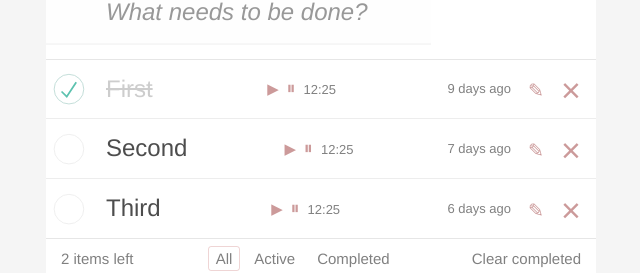
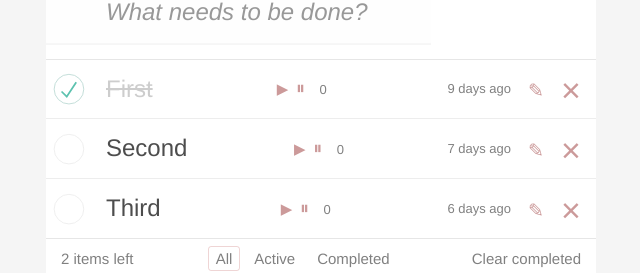
Before and after one commit to andreev-oe/todo-app, a React (Create React App) app: page / in a window 1280 px wide. Shown: the part 151-424 px from the top of the page, without its empty margins (319-959 px from the left). Built offline with nearby package versions, Linux system fonts and the light colour scheme.

Commit message:
WIP: add timers for tasks

```diff
--- a/public/styles/index.css
+++ b/public/styles/index.css
@@ -4,6 +4,10 @@ body {
   padding: 0;
   width: 100vw;
   overflow-x: hidden;
+}
+
+.estimated-time {
+  padding-left: 10px ;
 }
 
 button {
--- a/src/components/app/app.jsx
+++ b/src/components/app/app.jsx
@@ -42,6 +42,11 @@ export default class App extends React.Component {
           description: 'First',
           created: new Date(2023, 3, 28, 12),
           editing: false,
+          startTime: Date.now(),
+          endTime: 0,
+          elapsedTime: 0,
+          totalTime: 0,
+          taskTimerInterval: null,
         },
         {
           id: this.userMaxId++,
@@ -50,6 +55,11 @@ export default class App extends React.Component {
           description: 'Second',
           created: new Date(2023, 3, 30, 9),
           editing: false,
+          startTime: Date.now(),
+          endTime: 0,
+          elapsedTime: 0,
+          totalTime: 0,
+          taskTimerInterval: null,
         },
         {
           id: this.userMaxId++,
@@ -58,6 +68,11 @@ export default class App extends React.Component {
           description: 'Third',
           created: new Date(2023, 4, 1, 19),
           editing: false,
+          startTime: Date.now(),
+          endTime: 0,
+          elapsedTime: 0,
+          totalTime: 0,
+          taskTimerInterval: null,
         },
       ],
       filterButtons: [
@@ -111,6 +126,11 @@ export default class App extends React.Component {
         description: text,
         created: new Date(),
         editing: false,
+        startTime: Date.now(),
+        endTime: 0,
+        elapsedTime: 0,
+        totalTime: 0,
+        taskTimerInterval: null,
       }
       this.setState(({ tasks }) => {
         const newTasks = [...tasks, newTask]
@@ -135,21 +155,6 @@ export default class App extends React.Component {
           }
         })
       }
-    }
-    this.changeFilterButtonClass = (target) => {
-      this.setState(({ filterButtons }) => {
-        const newFilteredButtons = filterButtons.map((button) => {
-          if (target === button.buttonText) {
-            button.className = filterButtonClassName.SELECTED
-            return button
-          }
-          button.className = filterButtonClassName.NOT_SELECTED
-          return button
-        })
-        return {
-          filterButtons: newFilteredButtons,
-        }
-      })
     }
     this.onFilterButtonClick = (evt) => {
       const targetButtonName = evt.target.dataset.buttonName
@@ -231,6 +236,55 @@ export default class App extends React.Component {
           break
       }
     }
+    this.startTimer = (evt) => {
+      const taskIndex = this.state.tasks.findIndex((task) => task.id === Number(evt.target.dataset.id))
+      this.setState(({ tasks }) => {
+        let updatedTask
+        updatedTask = {
+          ...tasks[taskIndex],
+        }
+        updatedTask.startTime = Date.now()
+        const newTasks = [...tasks.slice(0, taskIndex), updatedTask, ...tasks.slice(taskIndex + 1)]
+        return {
+          tasks: newTasks,
+        }
+      })
+      const taskTimerInterval = setInterval(() => {
+        this.setState(({ tasks }) => {
+          let updatedTask
+          updatedTask = {
+            ...tasks[taskIndex],
+          }
+          updatedTask.endTime = Date.now()
+          updatedTask.elapsedTime = updatedTask.endTime - updatedTask.startTime + updatedTask.totalTime
+          updatedTask.taskTimerInterval = taskTimerInterval
+          const newTasks = [...tasks.slice(0, taskIndex), updatedTask, ...tasks.slice(taskIndex + 1)]
+          return {
+            tasks: newTasks,
+          }
+        })
+      }, 1000)
+    }
+    this.stopTimer = (evt) => {
+      const taskIndex = this.state.tasks.findIndex(
+        (task) => task.id === evt || task.id === Number(evt.target?.dataset.id)
+      )
+      console.log('stopTimer')
+      this.setState(({ tasks }) => {
+        let updatedTask
+        updatedTask = {
+          ...tasks[taskIndex],
+        }
+        updatedTask.totalTime = updatedTask.elapsedTime
+        updatedTask.startTime = null
+        updatedTask.endTime = null
+        clearInterval(updatedTask.taskTimerInterval)
+        const newTasks = [...tasks.slice(0, taskIndex), updatedTask, ...tasks.slice(taskIndex + 1)]
+        return {
+          tasks: newTasks,
+        }
+      })
+    }
   }
 
   render() {
@@ -250,6 +304,8 @@ export default class App extends React.Component {
             onEditButtonClick={this.onEditButtonClick}
             onEditFieldKeyDown={this.onEditFieldKeyDown}
             filterButtons={this.state.filterButtons}
+            startTimer={this.startTimer}
+            stopTimer={this.stopTimer}
           />
           <Footer
             countActiveTasks={countActiveTasks}
--- a/src/components/task-list/task-list.jsx
+++ b/src/components/task-list/task-list.jsx
@@ -4,7 +4,16 @@ import PropTypes from 'prop-types'
 import Task from '../task/task.jsx'
 import { filterButtonName, taskStatusClassName } from '../app/app.jsx'
 
-const TaskList = ({ onEditFieldKeyDown, onEditButtonClick, onDelete, onToggleCompleted, tasks, filterButtons }) => {
+const TaskList = ({
+  onEditFieldKeyDown,
+  onEditButtonClick,
+  onDelete,
+  onToggleCompleted,
+  tasks,
+  filterButtons,
+  startTimer,
+  stopTimer,
+}) => {
   const activeFilterButton = filterButtons.find((button) => button.className === 'selected').buttonText
   const getFilteredTasks = (tasks, clickedFilterButtonName) => {
     let filteredTasks
@@ -32,11 +41,14 @@ const TaskList = ({ onEditFieldKeyDown, onEditButtonClick, onDelete, onToggleCom
         return (
           <Task
             key={id}
+            id={id}
             props={task}
             onToggleCompleted={onToggleCompleted}
             onDelete={onDelete}
             onEditButtonClick={onEditButtonClick}
             onEditFieldKeyDown={onEditFieldKeyDown}
+            startTimer={startTimer}
+            stopTimer={stopTimer}
           />
         )
       })}
--- a/src/components/task/task.jsx
+++ b/src/components/task/task.jsx
@@ -1,22 +1,32 @@
 import React from 'react'
 import PropTypes from 'prop-types'
-import { formatDistanceToNow } from 'date-fns'
+import { formatDistanceToNow, millisecondsToSeconds } from 'date-fns'
 
 import { taskStatusClassName } from '../app/app.jsx'
 
-const Task = ({ onEditFieldKeyDown, onEditButtonClick, onDelete, onToggleCompleted, props }) => {
+export default class Task extends React.Component {
+  constructor(props) {
+    super(props)
+  }
+  componentWillUnmount() {
+    console.log('componentWillUnmount')
+  }
+
+  render() {
+    const { onEditFieldKeyDown, onEditButtonClick, onDelete, onToggleCompleted, props, startTimer, stopTimer } =
+      this.props
     const setDate = (date) => formatDistanceToNow(date, { addSuffix: true, includeSeconds: true })
-  const { id, className, description, created, editing } = props
+    const { id, className, description, created, editing, elapsedTime } = props
     return (
       <li className={className} data-id={id}>
         <div className="view">
-        <input className="toggle" type="checkbox" onChange={onToggleCompleted} checked={className} />
-        <label>
+          <input id={id} className="toggle" type="checkbox" onChange={onToggleCompleted} checked={className} />
+          <label htmlFor={id}>
             <span className="title">{description}</span>
             <span className="description">
-            <button className="icon icon-play"></button>
-            <button className="icon icon-pause"></button>
-            {' 12:25 '}
+              <button className="icon icon-play" data-id={id} onClick={startTimer}></button>
+              <button className="icon icon-pause" data-id={id} onClick={stopTimer}></button>
+              <span className="estimated-time">{`${millisecondsToSeconds(elapsedTime)}`}</span>
             </span>
             <span className="description">{setDate(created)}</span>
           </label>
@@ -35,6 +45,7 @@ const Task = ({ onEditFieldKeyDown, onEditButtonClick, onDelete, onToggleComplet
       </li>
     )
   }
+}
 
 Task.defaultProps = {
   onDelete: () => {},
@@ -46,5 +57,3 @@ Task.propTypes = {
   onToggleCompleted: PropTypes.func,
   props: PropTypes.objectOf(PropTypes.any),
 }
-
-export default Task
```
Lines whose indentation alone changed are shown as unchanged.
